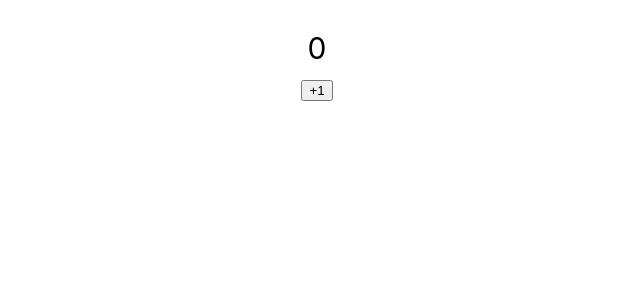
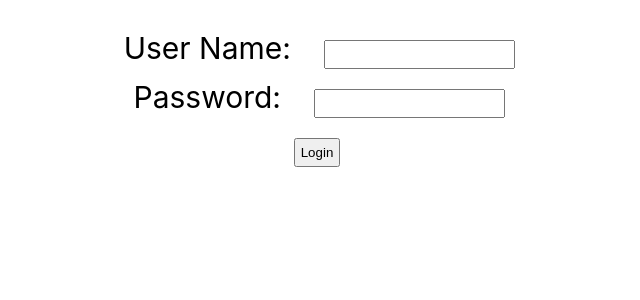
Before and after one commit to SuHwanYoon/React-Todo-App-Client, a React (Create React App) app: page / in a window 1280 px wide. Shown: the top 300 px of the page, without its empty margins (323-963 px from the left). Built offline with nearby package versions, Linux system fonts and the light colour scheme.

Commit message:
add login component

```diff
--- a/src/App.js
+++ b/src/App.js
@@ -1,10 +1,10 @@
 import './App.css';
-import Counter from './components/counter/Counter';
+import TodoApp from './components/todo/TodoApp';
 
 function App() {
   return (
     <div className="App">
-      <Counter/>
+      <TodoApp/>
     </div>
   );
 }
--- /dev/null
+++ b/src/components/todo/TodoApp.css
@@ -0,0 +1,4 @@
+label,input,button{
+    margin: 10px;
+    padding: 5px;
+}
--- /dev/null
+++ b/src/components/todo/TodoApp.jsx
@@ -0,0 +1,60 @@
+import { useState } from 'react'
+import './TodoApp.css'
+
+export default function TodoApp(){
+    return(
+        <div className="TodoApp">
+            <LoginComponent/>
+            {/* <WelcomeComponent/> */}
+        </div>
+    )
+}
+
+
+function LoginComponent(){
+    //useState Hook의 초기값은 비어있음 상태를 변화시킬 메서드는 setUserName
+    const [username, setUserName] = useState('')
+    //useState Hook의 초기값은 비어있음 상태를 변화시킬 메서드는 setPassword
+    const [password, setPassword] = useState('')
+
+    function handleUserNameChange(event){
+        console.log(event.target.value);
+        //username input에 값을 입력할때마다 상태를 변화시키는 setUserName메서드를 호출한다
+        setUserName(event.target.value);
+    }
+
+    function handlePasswordChange(event){
+        console.log(event.target.value);
+        //password input에 값을 입력할때마다 상태를 변화시키는 setPassword메서드를 호출한다
+        setPassword(event.target.value);
+    }
+
+
+
+    return(
+        <div className="Login">
+            <div className="LoginForm">
+                <div>
+                    <label>User Name: </label>
+                    <input type="text" name="username" value={username} onChange={handleUserNameChange}/>
+                </div>
+                <div>
+                    <label>Password: </label>
+                    <input type="password" name="password" value={password} onChange={handlePasswordChange}/>
+                </div>
+                <div>
+                    <button type="button" name="login">Login</button>
+                </div>
+            </div>
+        </div>
+    )
+}
+
+
+function WelcomeComponent(){
+    return(
+        <div className="Welcome">
+            Welcome Component
+        </div>
+    )
+}
```
